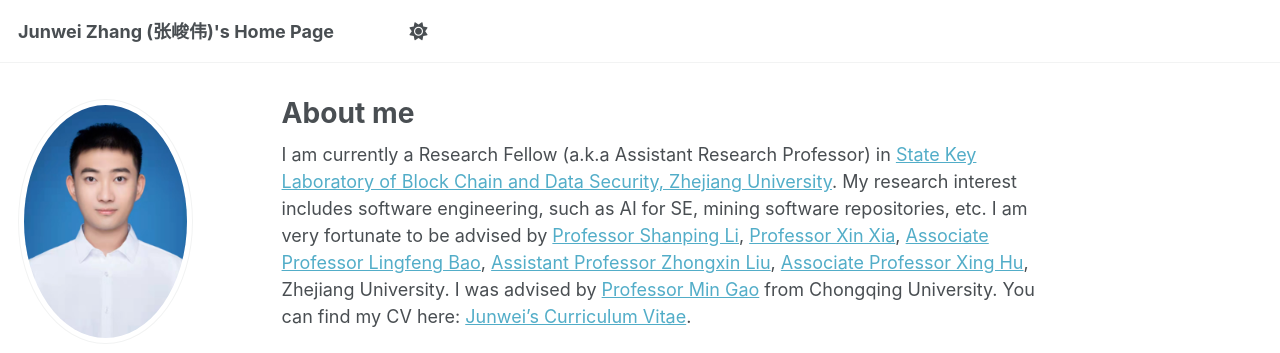
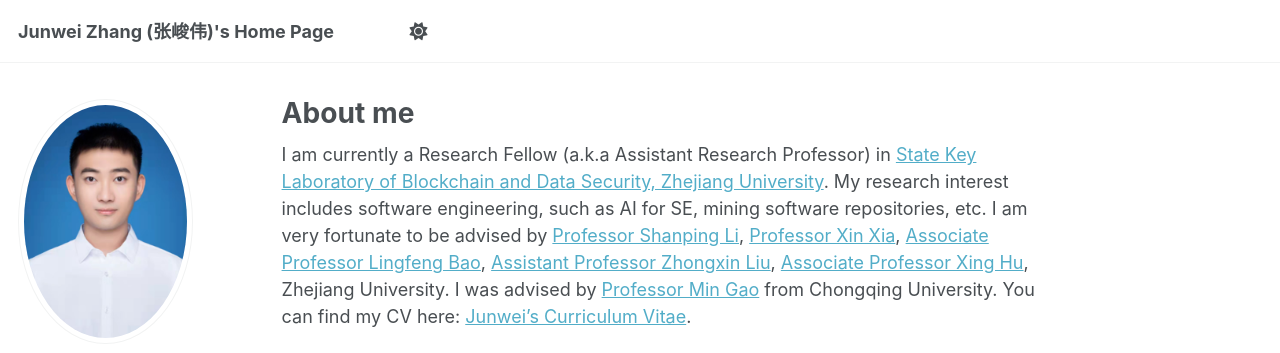
Before and after one commit to jw-zhang-zju/jw-zhang-zju.github.io, a Jekyll site: the page built from _pages/about.md, in a window 1280 px wide and 900 px high. Shown: the top 353 px of the window. Built offline with Jekyll 4.4.1, drawn with Linux system fonts in a browser that asks for light colours.

Commit message:
Fix typo in 'Blockchain' in about.md

```diff
--- a/_pages/about.md
+++ b/_pages/about.md
@@ -7,7 +7,7 @@ redirect_from:
   - /about.html
 ---
 
-I am currently a Research Fellow (a.k.a Assistant Research Professor) in [State Key Laboratory of Block Chain and Data Security, Zhejiang University](https://www.zju.edu.cn/). My research interest includes software engineering, such as AI for SE, mining software repositories, etc. I am very fortunate to be advised by [Professor Shanping Li](https://person.zju.edu.cn/0087125), [Professor Xin Xia](https://xin-xia.github.io/),  [Associate Professor Lingfeng Bao](https://baolingfeng.github.io/), [Assistant Professor Zhongxin Liu](https://zhongxin-liu.github.io/), [Associate Professor Xing Hu](https://xing-hu.github.io/), Zhejiang University. I was advised by [Professor Min Gao](https://scholar.google.com/citations?user=K8oe7sMAAAAJ&hl=zh-CN) from Chongqing University. You can find my CV here: [Junwei's Curriculum Vitae](../assets/Curriculum_Vitae.pdf).
+I am currently a Research Fellow (a.k.a Assistant Research Professor) in [State Key Laboratory of Blockchain and Data Security, Zhejiang University](https://www.zju.edu.cn/). My research interest includes software engineering, such as AI for SE, mining software repositories, etc. I am very fortunate to be advised by [Professor Shanping Li](https://person.zju.edu.cn/0087125), [Professor Xin Xia](https://xin-xia.github.io/),  [Associate Professor Lingfeng Bao](https://baolingfeng.github.io/), [Assistant Professor Zhongxin Liu](https://zhongxin-liu.github.io/), [Associate Professor Xing Hu](https://xing-hu.github.io/), Zhejiang University. I was advised by [Professor Min Gao](https://scholar.google.com/citations?user=K8oe7sMAAAAJ&hl=zh-CN) from Chongqing University. You can find my CV here: [Junwei's Curriculum Vitae](../assets/Curriculum_Vitae.pdf).
 
 
 # <i class="fa-solid fa-building-columns"></i> Education & Experiences
```
